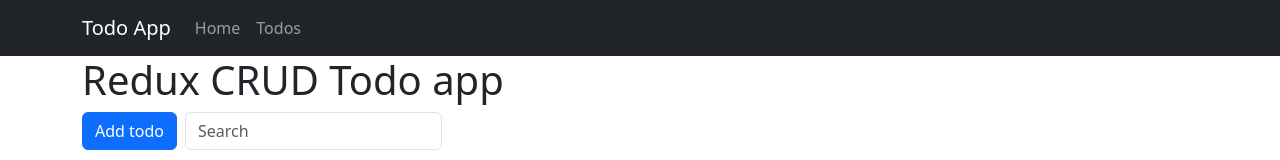
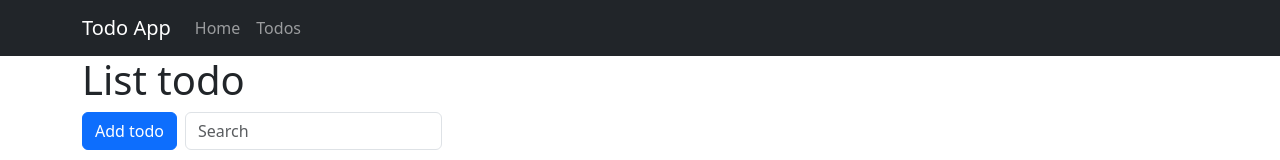
Before and after one commit to jotapesabbado/todo-react, a React (Vite) app: page /list-todo in a window 1280 px wide. Shown: the top 160 px of the page. Built offline with nearby package versions, Linux system fonts and the light colour scheme; no server answers.

Commit message:
initial commit

```diff
--- a/src/pages/TodoListPage.jsx
+++ b/src/pages/TodoListPage.jsx
@@ -35,7 +35,7 @@ export function TodoListPage() {
   return (
     <Container>
       <Row>
-        <h1>Redux CRUD Todo app</h1>
+        <h1>List todo</h1>
       </Row>
       <Row className="align-items-center mb-3">
         <Col xs={12} sm={6} className="d-flex">
```
